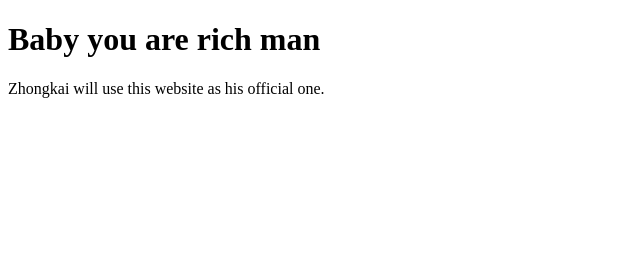
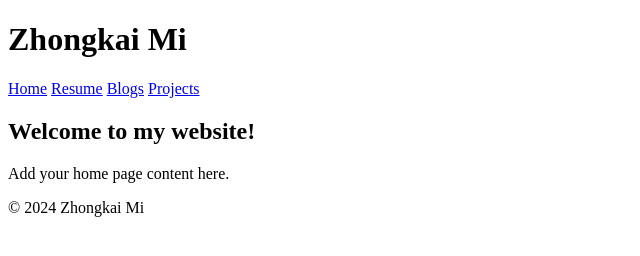
Before and after one commit to washingtonzju/washingtonzju.github.io, a plain HTML site: page index.html in a window 1280 px wide. Shown: the whole page, without its empty margins (0-640 px from the left). Drawn offline with Linux system fonts and the light colour scheme.

Commit message:
Update index.html
Structure

```diff
--- a/index.html
+++ b/index.html
@@ -1,16 +1,29 @@
 <!DOCTYPE html>
 <html>
 <head>
-    <title>Baby you are rich man</title>
+  <title>Zhongkai Mi</title>
+  <link rel="stylesheet" href="style.css">
 </head>
 <body>
+
 <header>
-      <h1>Baby you are rich man</h1>
+  <h1>Zhongkai Mi</h1>
+  <nav>
+    <a href="index.html">Home</a>
+    <a href="resume.html">Resume</a>
+    <a href="blogs.html">Blogs</a>
+    <a href="projects.html">Projects</a>
+  </nav>
 </header>
+
 <main>
-      <p>Zhongkai will use this website as his official one.</p>
+  <h2>Welcome to my website!</h2>
+  <p>Add your home page content here.</p>
 </main>
+
 <footer>
+  <p>&copy; 2024 Zhongkai Mi</p>
 </footer>
+
 </body>
 </html>
```
Lines whose indentation alone changed are shown as unchanged.
